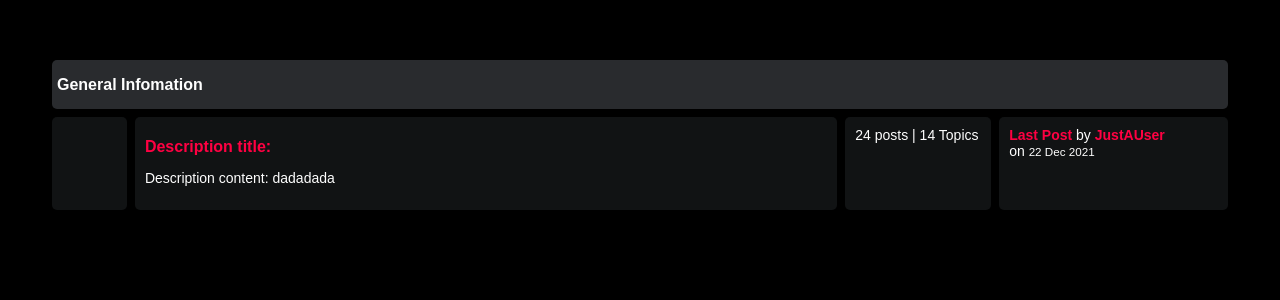
After one commit to rtemchernenko/forum_proj, a Django app: page / in a window 1280 px wide. The commit adds this page. Shown: the top 300 px of the page. Run offline with Django 4.2, Linux system fonts and the light colour scheme.

Commit message:
Начал работу с html css
сервер запускает main.html

```diff
--- a/forum_app/static/forum_app/style.css
+++ b/forum_app/static/forum_app/style.css
@@ -1,3 +1,54 @@
+/* global */
+
+*{
+    box-sizing: border-box;
+}
+
+html{
+    font-size: 14px;
+    font-family: 'Titillium Web', sans-serif;
+    background-color: rgb(0, 0, 0);
+    color: #fefefe;
+}
+
+a{
+    color: #ff0042;
+    font-weight: bolder;
+    text-decoration: none;
+}
+
+h1{
+    font-size: 16px;
+    font-weight: bolder;
+}
+
+/* base.html */
+
+.container{
+    margin: 20px;
+    padding: 20px;
+
+}
+
+.subforum{
+    margin-top: 20px;
+}
+
 .subforum-title{
-    background-color: blue;
+    background-color: #292b2e;
+    padding: 5px;
+    border-radius: 5px;
+    margin: 4px;
 }
+
+.subforum-row{
+    display: grid;
+    grid-template-columns: 7% 60% 13% 20%;
+}
+
+.subforum-column{
+    padding: 10px;
+    margin: 4px;
+    border-radius: 5px;
+    background-color: #111314;
+}
--- a/forum_app/templates/forum_app/base.html
+++ b/forum_app/templates/forum_app/base.html
@@ -1,25 +1,12 @@
+{% load static %}
 <!DOCTYPE html>
 <html lang="en">
 <head>
     <meta charset="UTF-8">
-    <title>Форум</title>
-    <link rel="stylesheet" href="C:\Users\atyom\Desktop\git\forum_proj\forum_app\static\forum_app\style.css">
+    <title>     {% block title %} {% endblock %}    </title>
+    <link rel="stylesheet"  href="{% static 'forum_app/style.css' %}">
 </head>
 <body>
-<div class="container">
-    <div class="subforum">
-        <div class="subforum-title">
-            <h1>General Infomation</h1>
-        </div>
-        <div class="subforum-row">
-            <div class="subforum-icon">
-                <i class="fa fa-car"></i>
-            </div>
-            <div class="subforum-description"></div>
-        </div>
-    </div>
-
-</div>
-<!--<script src="main.js"></script>-->
+    {% block content %} {% endblock %}
 </body>
 </html>
--- /dev/null
+++ b/forum_app/templates/forum_app/main.html
@@ -0,0 +1,29 @@
+{% extends 'forum_app/base.html' %}
+{% block title %} Форум {% endblock %}
+{% block content %}
+<div class="container">
+    <div class="subforum">
+        <div class="subforum-title">
+            <h1>General Infomation</h1>
+        </div>
+        <div class="subforum-row">
+            <div class="subforum-icon subforum-column">
+                <i class="fa fa-car"></i>
+            </div>
+            <div class="subforum-description subforum-column">
+                <h1><a href="">Description title:</a></h1>
+                <p>Description content: dadadada</p>
+            </div>
+            <div class="subforum-stats subforum-column">
+                <span>24 posts | 14 Topics</span>
+            </div>
+            <div class="subforun-info subforum-column">
+                <b><a href="">Last Post</a></b> by <a href="">JustAUser</a>
+                <br>
+                on <small>22 Dec 2021</small>
+            </div>
+        </div>
+    </div>
+
+</div>
+{% endblock %}
--- /dev/null
+++ b/forum_app/urls.py
@@ -0,0 +1,8 @@
+from django.contrib import admin
+from django.urls import path
+from .views import OpenMainWeb
+from . import views
+
+urlpatterns = [
+    path('', views.OpenMainWeb),
+]
--- a/forum_app/views.py
+++ b/forum_app/views.py
@@ -1,3 +1,7 @@
 from django.shortcuts import render
 
+
 # Create your views here.
+
+def OpenMainWeb(request):
+    return render(request, 'forum_app/main.html')
--- a/forum_proj/settings.py
+++ b/forum_proj/settings.py
@@ -37,6 +37,7 @@ INSTALLED_APPS = [
     'django.contrib.sessions',
     'django.contrib.messages',
     'django.contrib.staticfiles',
+    'forum_app'
 ]
 
 MIDDLEWARE = [
--- a/forum_proj/urls.py
+++ b/forum_proj/urls.py
@@ -15,8 +15,9 @@ Including another URLconf
     2. Add a URL to urlpatterns:  path('blog/', include('blog.urls'))
 """
 from django.contrib import admin
-from django.urls import path
+from django.urls import path, include
 
 urlpatterns = [
     path('admin/', admin.site.urls),
+    path('', include('forum_app.urls')),
 ]
```
